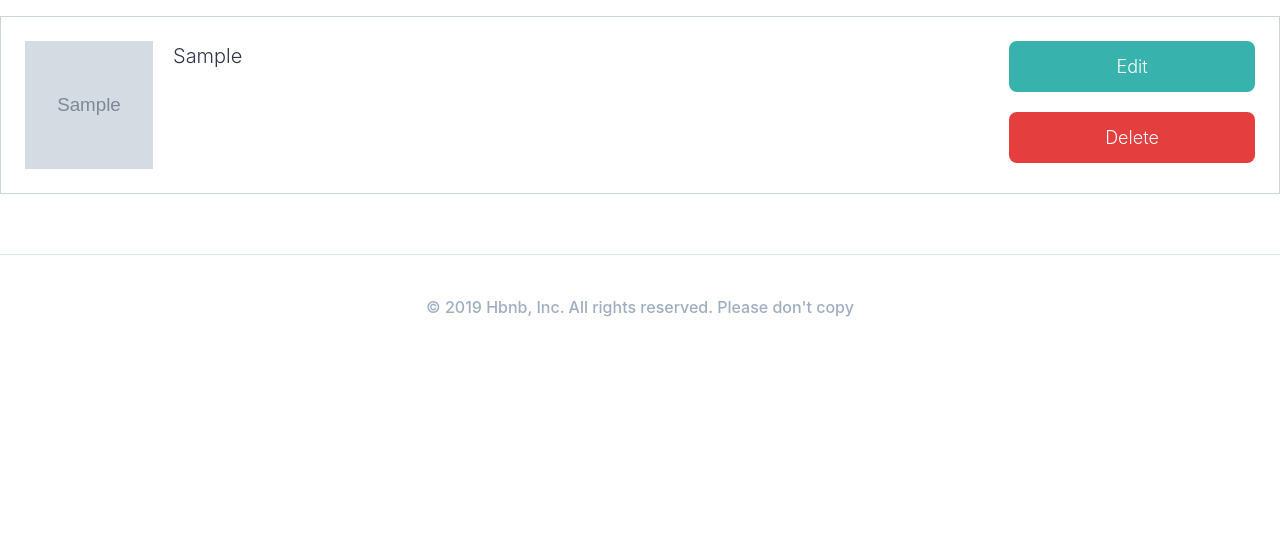
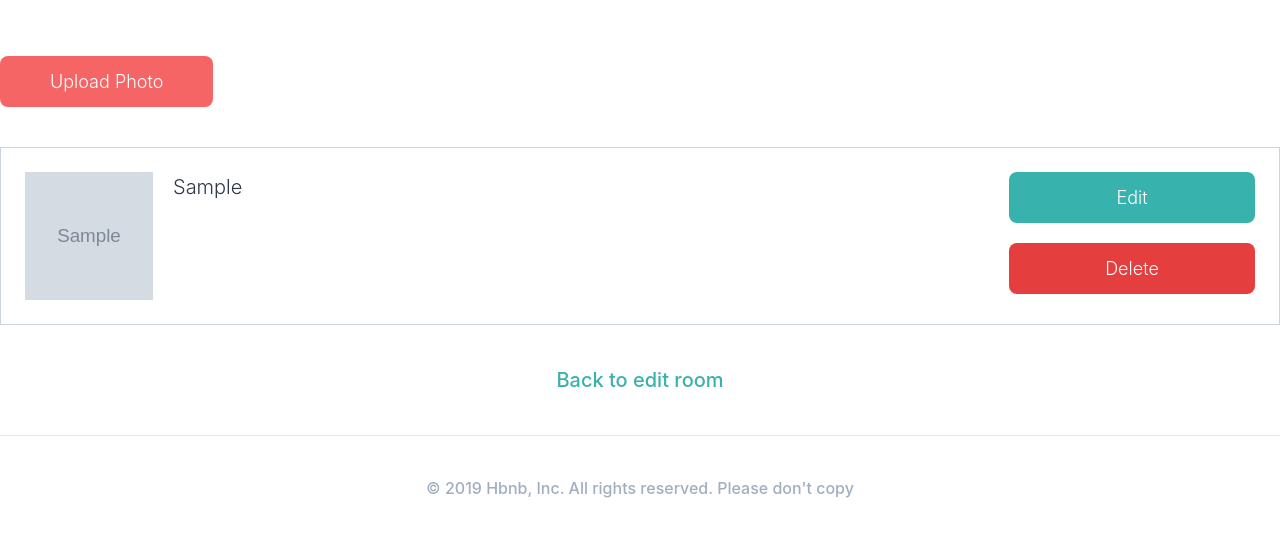
Before and after one commit to vapvin/Airbnb-Cloning, a Django app: page /rooms/1/photos/ in a window 1280 px wide. Shown: the part 80-617 px from the top of the page. Run offline with Django 3.2, Linux system fonts and the light colour scheme; a user stored in the database is signed in; tables that the repository leaves empty hold one stand-in row (values such as "Sample post"); grey boxes marked "Sample" are stand-in pictures; some libraries are stand-ins or nearby versions.

Commit message:
Room Photos upload

```diff
--- a/config/settings.py
+++ b/config/settings.py
@@ -141,3 +141,8 @@ EMAIL_PORT = "587"
 EMAIL_HOST_USER = os.environ.get("MAILGUN_USERNAME")
 EMAIL_HOST_PASSWORD = os.environ.get("MAILGUN_PASSWORD")
 EMAIL_FROM = "sexy-guy@sandbox6a140bd96b454e2a93d58fef6b8efe07.mailgun.org"
+
+
+# Auth
+
+LOGIN_URL = "/users/login/"
--- a/rooms/urls.py
+++ b/rooms/urls.py
@@ -7,5 +7,16 @@ urlpatterns = [
     path("<int:pk>/", views.RoomDetail.as_view(), name="detail"),
     path("<int:pk>/edit/", views.EditRoomView.as_view(), name="edit"),
     path("<int:pk>/photos/", views.RoomPhotosView.as_view(), name="photos"),
+    path("<int:pk>/photos/add", views.AddPhotoView.as_view(), name="add-photo"),
+    path(
+        "<int:room_pk>/photos/<int:photo_pk>/delete/",
+        views.delete_photo,
+        name="delete-photo",
+    ),
+    path(
+        "<int:room_pk>/photos/<int:photo_pk>/edit/",
+        views.EditPhotoView.as_view(),
+        name="edit-photo",
+    ),
     path("search/", views.SearchView.as_view(), name="search"),
 ]
--- a/rooms/views.py
+++ b/rooms/views.py
@@ -1,7 +1,10 @@
 from django.http import Http404
-from django.views.generic import ListView, DetailView, View, UpdateView
-from django.shortcuts import render
+from django.views.generic import ListView, DetailView, View, UpdateView, FormView
+from django.shortcuts import render, redirect, reverse
 from django.core.paginator import Paginator
+from django.contrib.auth.decorators import login_required
+from django.contrib import messages
+from django.contrib.messages.views import SuccessMessageMixin
 from users import mixins as user_mixins
 from . import models, forms
 
@@ -149,3 +152,43 @@ class RoomPhotosView(user_mixins.LoggedInOnlyView, DetailView):
         if room.host.pk != self.request.user.pk:
             raise Http404()
         return room
+
+
+@login_required
+def delete_photo(request, room_pk, photo_pk):
+    user = request.user
+    try:
+        room = models.Room.objects.get(pk=room_pk)
+        if room.host.pk != user.pk:
+            messages.error(request, "Cant delete that photo")
+        else:
+            models.Photo.objects.filter(pk=photo_pk).delete()
+            messages.success(request, "Photo Deleted")
+        return redirect(reverse("rooms:photos", kwargs={"pk": room_pk}))
+    except models.Room.DoesNotExist:
+        return redirect(reverse("core:home"))
+
+
+class EditPhotoView(user_mixins.LoggedInOnlyView, SuccessMessageMixin, UpdateView):
+
+    model = models.Photo
+    template_name = "rooms/photo_edit.html"
+    pk_url_kwarg = "photo_pk"
+    success_message = "Photo Updated"
+    fields = ("caption",)
+
+    def get_success_url(self):
+        room_pk = self.kwargs.get("room_pk")
+        return reverse("rooms:photos", kwargs={"pk": room_pk})
+
+
+class AddPhotoView(user_mixins.LoggedInOnlyView, SuccessMessageMixin, FormView):
+
+    model = models.Photo
+    template_name = "rooms/photo_create.html"
+    fields = ("caption", "file")
+    form_class = forms.CreatePhotoForm
+
+    def form_valid(self, form):
+        pk = self.kwargs.get("pk")
+        form.save(pk)
--- a/templates/rooms/room_photos.html
+++ b/templates/rooms/room_photos.html
@@ -11,6 +11,10 @@
 
     <div class="container mx-auto my-10 flex flex-col">
 
+        <div class="my-10 w-full">
+            <a href="{% url 'rooms:add-photo' room.pk %}" class="btn-link w-1/6 block">Upload Photo</a>
+        </div>
+
         {% for photo in room.photos.all  %}
             <div class="mb-5 border p-6 border-gray-400 flex justify-between">
                 <div class="flex items-start">
@@ -18,11 +22,15 @@
                     <span class="ml-5 text-xl">{{photo.caption}}</span>
                 </div>
                 <div class="flex flex-col w-1/5">
-                    <a class="btn-link mb-5 bg-teal-500" href="#">Edit</a>
-                    <a class="btn-link bg-red-600" href="#">Delete</a>
+                    <a class="btn-link mb-5 bg-teal-500" href="{% url 'rooms:edit-photo' room.pk photo.pk %}">Edit</a>
+                    <a class="btn-link bg-red-600" href="{% url 'rooms:delete-photo' room.pk photo.pk %}">Delete</a>
                 </div>
             </div>
         {% endfor %}
 
+        <div class="flex justify-center mt-5">
+            <a href="{% url 'rooms:edit' room.pk %}" class="text-teal-500 font-medium text-xl">Back to edit room</a>
+        </div>
+
     </div>
 {% endblock content %}
```
Also changed, not shown: rooms/forms.py (+12 -0 lines), templates/rooms/photo_create.html (added, +17 -0 lines), templates/rooms/photo_edit.html (added, +17 -0 lines).
